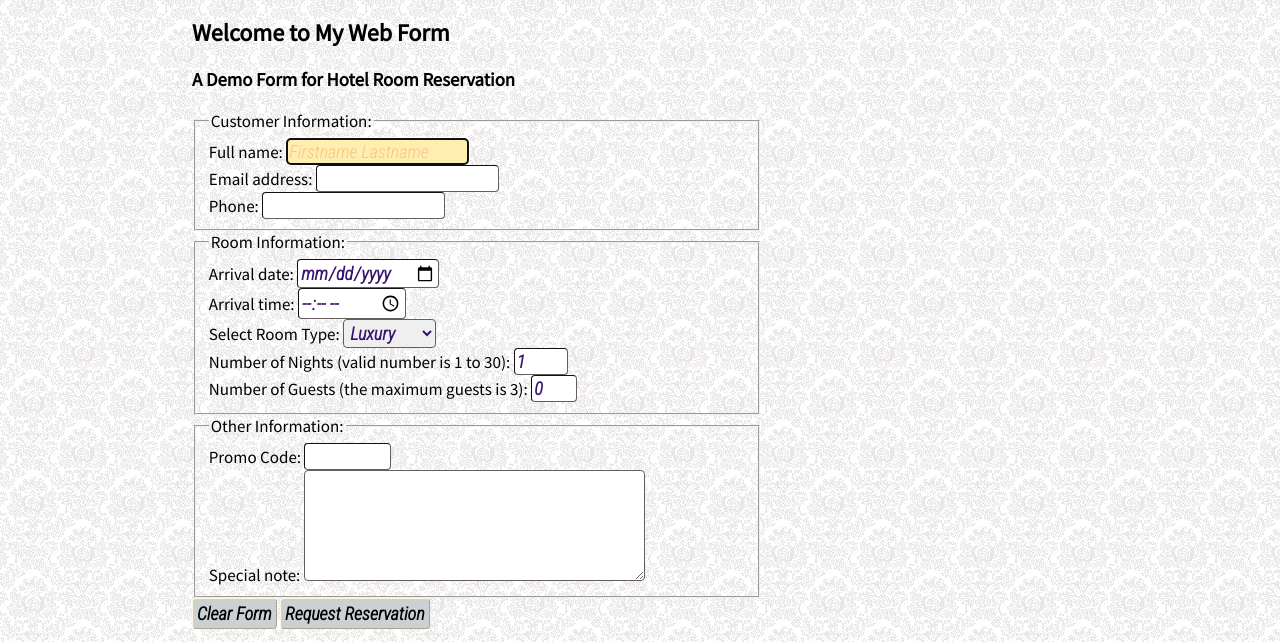
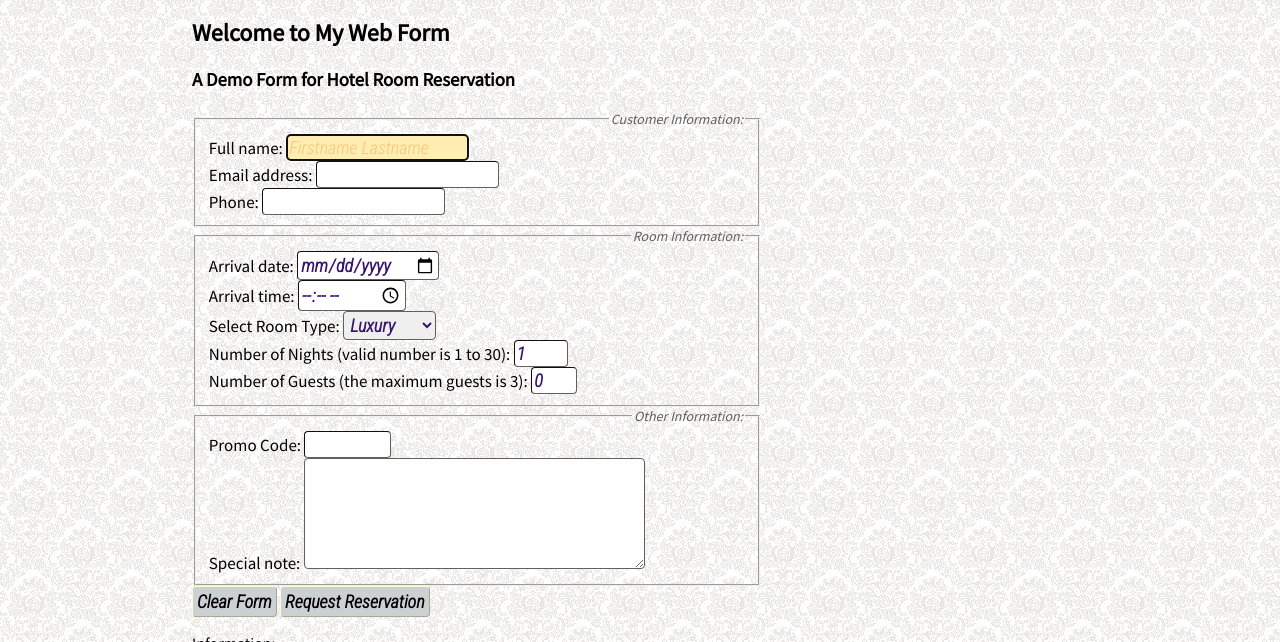
Before and after one commit to lecsulb/hw2-is445, a plain HTML site: page hw2/reservation.html in a window 1280 px wide. Shown: the part 134-776 px from the top of the page. Drawn offline with Linux system fonts and the light colour scheme; a web font is replaced by a local one.

Commit message:
right align for legends

```diff
--- a/hw2/resource/hw2decor.css
+++ b/hw2/resource/hw2decor.css
@@ -7,7 +7,7 @@
 body {
     background-image: url(/hw2/resource/tile.gif);
     font-family: 'Source Sans Pro', sans-serif;
-    width: 70% ;
+    width: 70%;
     margin: 0 auto;
 }
 
@@ -20,7 +20,6 @@ form {
 
 
 h1 {
-
     font-weight: bolder;
     text-shadow: 1px 2px 2px #a2bf28;
     font-size: 32px;
@@ -88,14 +87,20 @@ input, select, textarea {
     font-family: 'Roboto Condensed', sans-serif;
     color: #371470;
     font-style: italic;
-    font-weight:bold;
-
+    font-weight: bold;
 }
 
-    input::-webkit-input-placeholder {
-        color: #f8c57c;
-        font-weight: normal;
-    }
+legend {
+    text-align: right;
+    font-size: 14px;
+    font-style: italic;
+    color: #665D5F;
+}
+
+input::-webkit-input-placeholder {
+    color: #f8c57c;
+    font-weight: normal;
+}
 
 .gray {
     list-style-image: url(/hw2/resource/bullet_gray.png);
```
